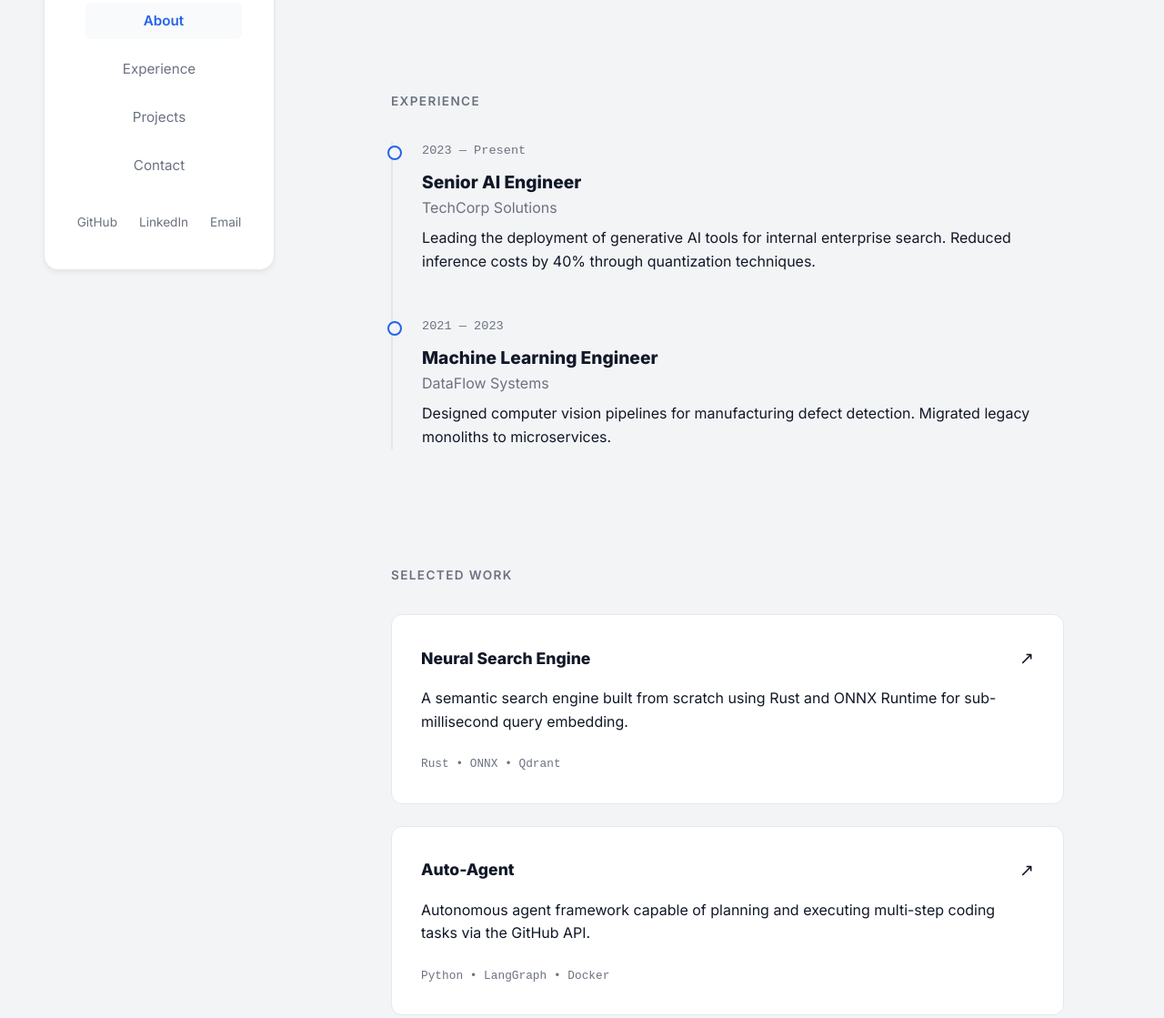
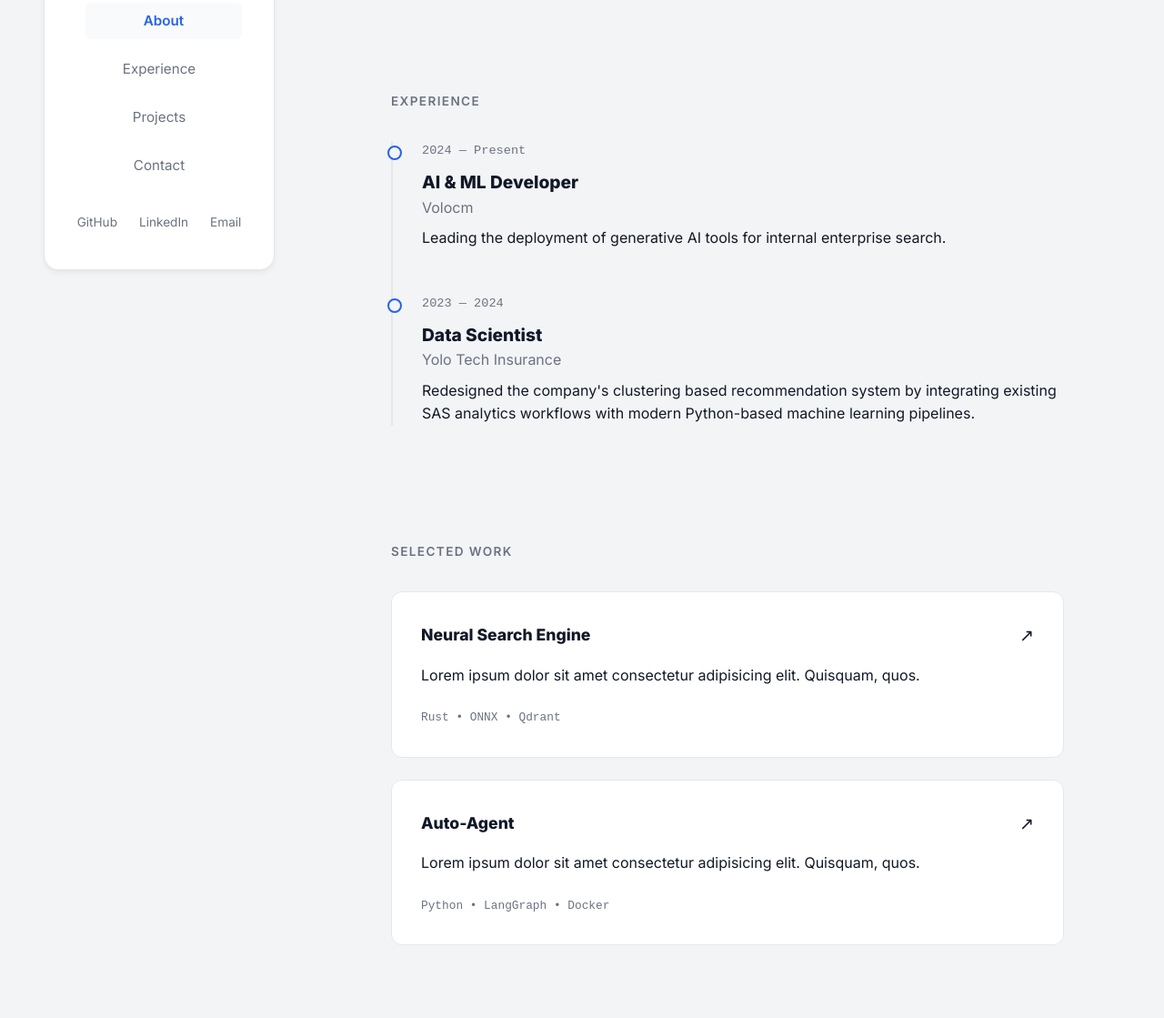
Before and after one commit to MatiasSalaris/MatiasSalaris.github.io, a website: page index.html in a window 1280 px wide. Shown: the part 506-1625 px from the top of the page at 91% size. Drawn offline with Linux system fonts and the light colour scheme.

Commit message:
More real info

```diff
--- a/index.html
+++ b/index.html
@@ -16,7 +16,7 @@
         <aside class="sidebar">
             <div class="profile-card">
                 <div class="profile-header">
-                    <img src="https://ui-avatars.com/api/?name=Matias+Salaris&background=2563eb&color=fff&size=200" alt="Matias G. Salaris" class="profile-img">
+                    <img src="real_matias_2_img.png" alt="Matias G. Salaris" class="profile-img">
                     <h1>Matias G. Salaris</h1>
                     <div class="role-badge">AI Developer & Engineer</div>
                 </div>
@@ -33,8 +33,8 @@
                 </nav>
 
                 <div class="profile-footer">
-                    <a href="#" class="social-link">GitHub</a>
-                    <a href="#" class="social-link">LinkedIn</a>
+                    <a href="https://github.com/matiassalaris" class="social-link">GitHub</a>
+                    <a href="https://www.linkedin.com/in/matias-salaris/" class="social-link">LinkedIn</a>
                     <a href="mailto:email@example.com" class="social-link">Email</a>
                 </div>
             </div>
@@ -75,19 +75,19 @@
                 <h2 class="section-heading">Experience</h2>
                 <div class="timeline">
                     <div class="timeline-item reveal">
-                        <div class="timeline-date">2023 — Present</div>
+                        <div class="timeline-date">2024 — Present</div>
                         <div class="timeline-content">
-                            <h3>Senior AI Engineer</h3>
-                            <span class="company">TechCorp Solutions</span>
-                            <p>Leading the deployment of generative AI tools for internal enterprise search. Reduced inference costs by 40% through quantization techniques.</p>
+                            <h3>AI & ML Developer</h3>
+                            <span class="company">Volocm</span>
+                            <p>Leading the deployment of generative AI tools for internal enterprise search.  </p>
                         </div>
                     </div>
                     <div class="timeline-item reveal">
-                        <div class="timeline-date">2021 — 2023</div>
+                        <div class="timeline-date">2023 — 2024</div>
                         <div class="timeline-content">
-                            <h3>Machine Learning Engineer</h3>
-                            <span class="company">DataFlow Systems</span>
-                            <p>Designed computer vision pipelines for manufacturing defect detection. Migrated legacy monoliths to microservices.</p>
+                            <h3>Data Scientist</h3>
+                            <span class="company">Yolo Tech Insurance</span>
+                            <p>Redesigned the company's clustering based recommendation system by integrating existing SAS analytics workflows with modern Python-based machine learning pipelines.</p>
                         </div>
                     </div>
                 </div>
@@ -101,7 +101,7 @@
                             <h3>Neural Search Engine</h3>
                             <a href="#" class="icon-link">↗</a>
                         </div>
-                        <p>A semantic search engine built from scratch using Rust and ONNX Runtime for sub-millisecond query embedding.</p>
+                        <p>Lorem ipsum dolor sit amet consectetur adipisicing elit. Quisquam, quos.</p>
                         <div class="tech-stack-mini">Rust • ONNX • Qdrant</div>
                     </div>
 
@@ -110,7 +110,7 @@
                             <h3>Auto-Agent</h3>
                             <a href="#" class="icon-link">↗</a>
                         </div>
-                        <p>Autonomous agent framework capable of planning and executing multi-step coding tasks via the GitHub API.</p>
+                        <p>Lorem ipsum dolor sit amet consectetur adipisicing elit. Quisquam, quos.</p>
                         <div class="tech-stack-mini">Python • LangGraph • Docker</div>
                     </div>
                 </div>
```
Also changed, not shown: real_matias_2_img.png (added).
